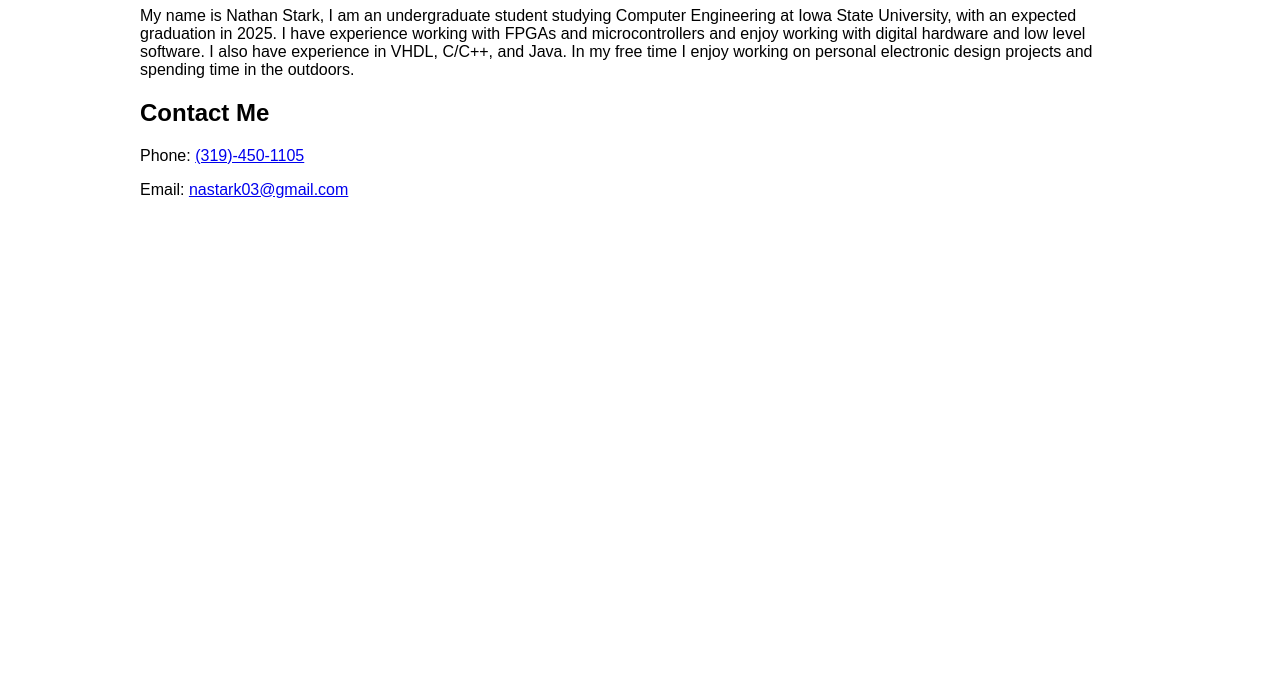
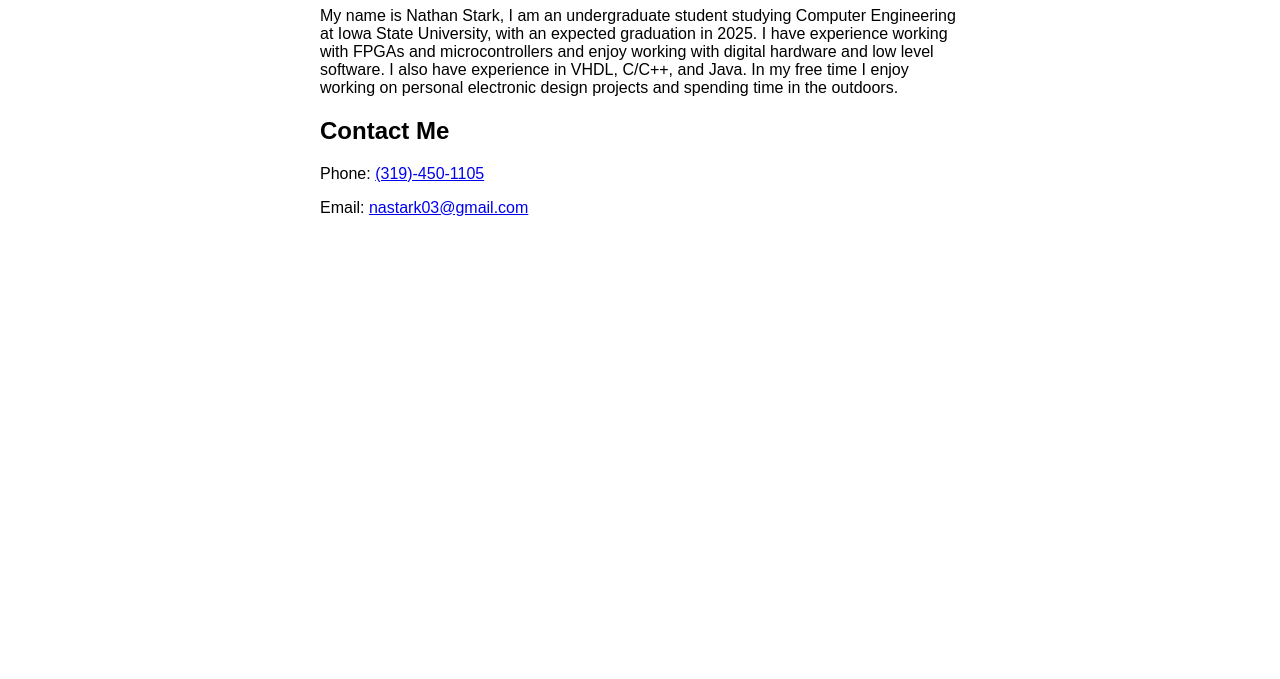
Before and after one commit to nastark123/nastark123.github.io, a plain HTML site: page about.html in a window 1280 px wide. Shown: the part 121-800 px from the top of the page. Drawn offline with Linux system fonts and the light colour scheme.

Commit message:
Change formatting

```diff
--- a/about.html
+++ b/about.html
@@ -35,8 +35,9 @@
             #aboutme {
                 position: absolute;
                 left: 50%;
-                margin-left: -500px;
-                width: 1000px;
+                min-width: 500px;
+                width: 50%;
+                transform: translate(-50%, 0%);
             }
         </style>
     </head>
```
